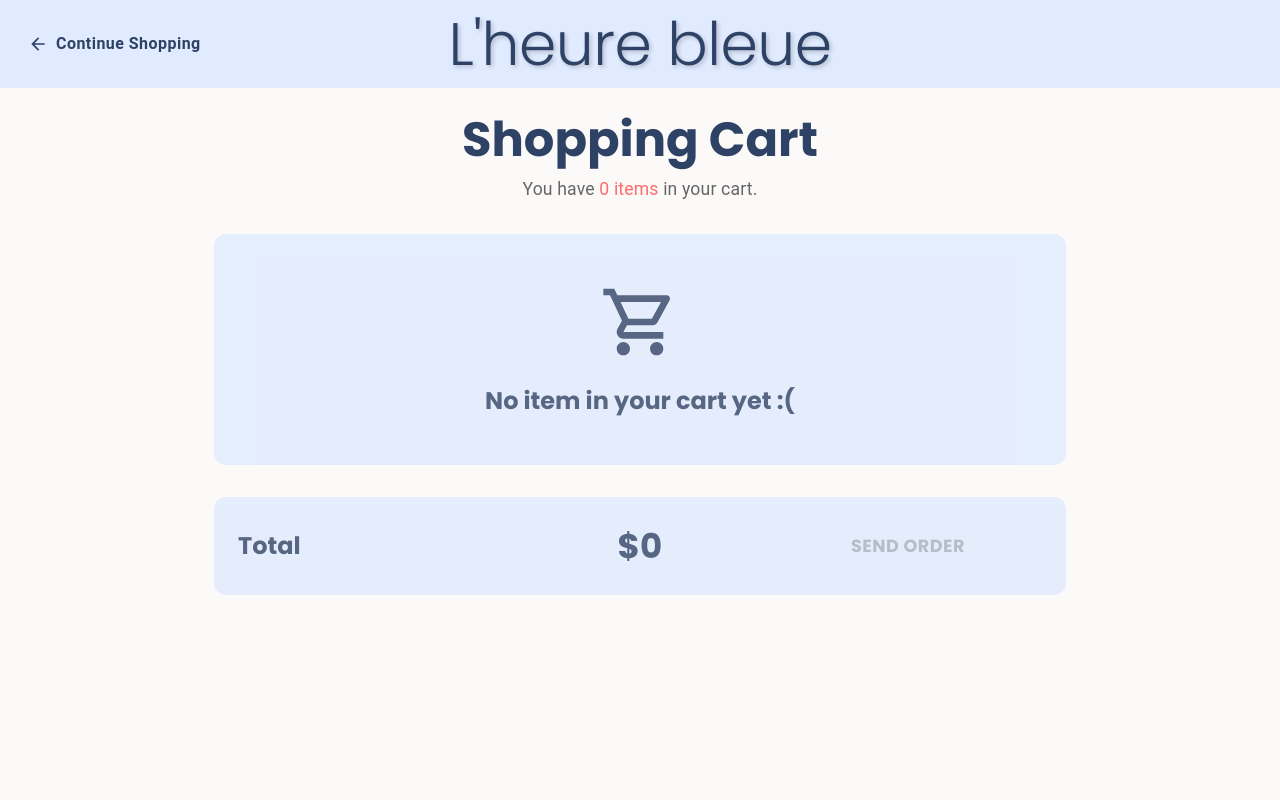
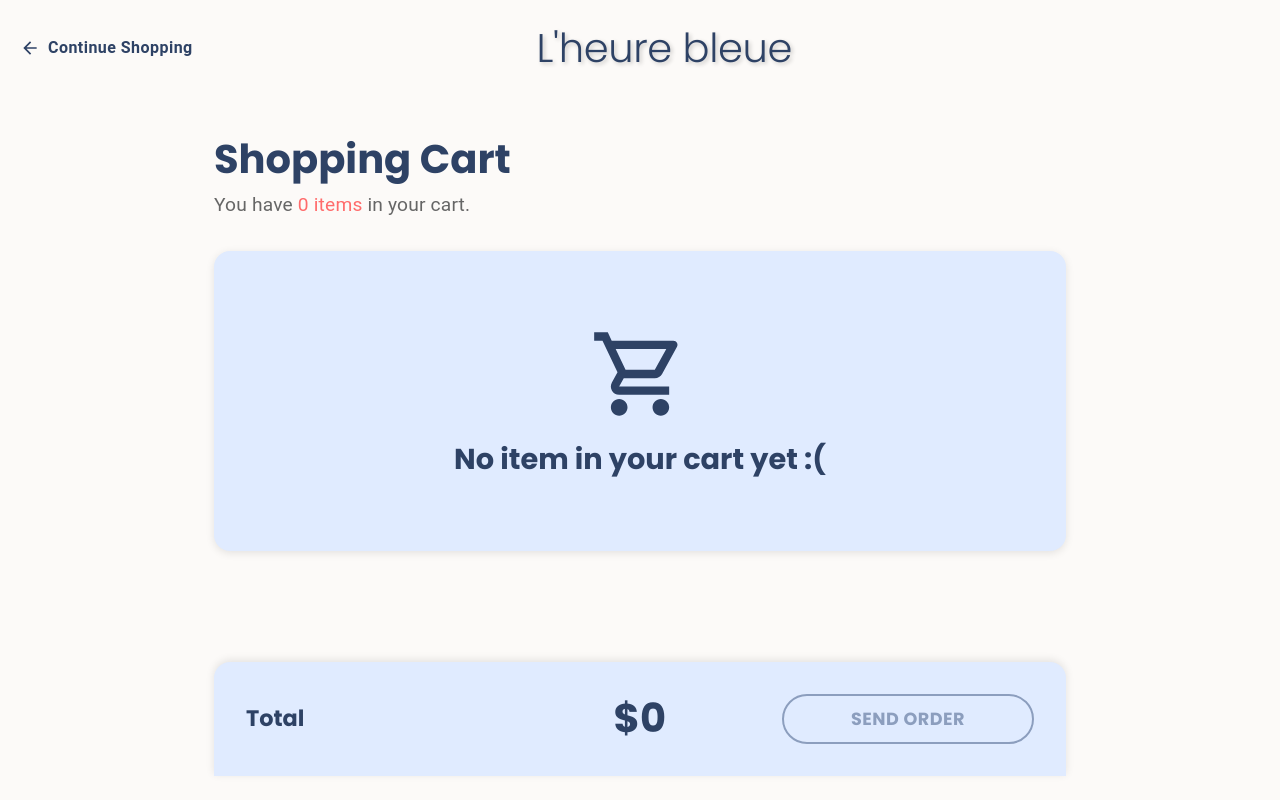
Before and after one commit to gimme-honeylemon/advminiproject, a Next.js app in the folder nextjs/: page /cart in a window 1280 px wide. Built offline with nearby package versions, Linux system fonts and the light colour scheme.

Commit message:
page update

```diff
--- a/nextjs/app/cart/page.js
+++ b/nextjs/app/cart/page.js
@@ -51,19 +51,14 @@ export default function CartPage() {
       sx={{
         minHeight: '100vh',
         backgroundColor: '#FCFAF8',
-        padding: 0
+        padding: 0,
+        display: 'flex',
+        flexDirection: 'column'
       }}
     >
       {/* Header */}
-      <Box
-        sx={{
-          backgroundColor: '#E0EBFF',
-          padding: 3,
-          display: 'flex',
-          alignItems: 'center',
-          justifyContent: 'space-between'
-        }}
-      >
+      <Box sx={{ padding: 3 }}>
+        <Box sx={{ display: 'flex', alignItems: 'center', justifyContent: 'space-between', marginBottom: 2 }}>
           <Button
             startIcon={<ArrowBack />}
             onClick={handleContinueShopping}
@@ -71,7 +66,8 @@ export default function CartPage() {
               color: "#2E4265",
               textTransform: 'none',
               fontSize: '1rem',
-            fontWeight: 'bold'
+              fontWeight: 'bold',
+              padding: 0
             }}
           >
             Continue Shopping
@@ -83,18 +79,27 @@ export default function CartPage() {
               fontFamily: "'Poppins', sans-serif",
               color: "#2E4265",
               textShadow: "2px 2px 4px rgba(1, 1, 1, 0.2)",
-            position: 'absolute',
-            left: '50%',
-            transform: 'translateX(-50%)'
+              fontSize: { xs: '1.5rem', sm: '2rem', md: '2.5rem' }
             }}
           >
             L'heure bleue
           </Typography>
 
-        <Box sx={{ width: 120 }} /> {/* Spacer for centering */}
+          <Box sx={{ width: { xs: 80, sm: 100, md: 120 } }} /> {/* Spacer for centering */}
         </Box>
 
-      <Container maxWidth="md" sx={{ padding: 3 }}>
+        {/* Gray line separator */}
+        <Box
+          sx={{
+            height: 1,
+            backgroundColor: '#E0E0E0',
+            boxShadow: '0 1px 2px rgba(0,0,0,0.1)',
+            marginBottom: 2
+          }}
+        />
+      </Box>
+
+      <Container maxWidth="md" sx={{ padding: 3, flex: 1, display: 'flex', flexDirection: 'column' }}>
         {/* Shopping Cart Title */}
         <Typography
           variant="h3"
@@ -103,7 +108,8 @@ export default function CartPage() {
             color: "#2E4265",
             fontWeight: 'bold',
             marginBottom: 1,
-            textAlign: 'center'
+            textAlign: 'left',
+            fontSize: { xs: '1.5rem', sm: '2rem', md: '2.5rem' }
           }}
         >
           Shopping Cart
@@ -113,9 +119,9 @@ export default function CartPage() {
         <Typography
           sx={{
             color: "#666",
-            textAlign: 'center',
+            textAlign: 'left',
             marginBottom: 4,
-            fontSize: '1.1rem'
+            fontSize: { xs: '1rem', sm: '1.1rem', md: '1.2rem' }
           }}
         >
           You have <span style={{ color: '#FF6B6B' }}>{totalItems}</span> <span style={{ color: '#FF6B6B' }}>{totalItems === 1 ? 'item' : 'items'}</span> in your cart.
@@ -126,16 +132,21 @@ export default function CartPage() {
           <Box
             sx={{
               textAlign: 'center',
-              padding: 6,
+              padding: { xs: 4, sm: 6, md: 8 },
               backgroundColor: '#E0EBFF',
-              borderRadius: 3,
+              borderRadius: 4,
               marginBottom: 4,
-              opacity: 0.8
+              minHeight: { xs: 200, sm: 250, md: 300 },
+              display: 'flex',
+              flexDirection: 'column',
+              justifyContent: 'center',
+              alignItems: 'center',
+              boxShadow: '0 2px 8px rgba(0,0,0,0.1)'
             }}
           >
             <ShoppingCartOutlined
               sx={{
-                fontSize: 80,
+                fontSize: { xs: 60, sm: 80, md: 100 },
                 color: "#2E4265",
                 marginBottom: 2
               }}
@@ -145,7 +156,8 @@ export default function CartPage() {
               sx={{
                 color: "#2E4265",
                 fontFamily: "'Poppins', sans-serif",
-                fontWeight: 'bold'
+                fontWeight: 'bold',
+                fontSize: { xs: '1.2rem', sm: '1.5rem', md: '1.8rem' }
               }}
             >
               No item in your cart yet :(
@@ -268,21 +280,25 @@ export default function CartPage() {
         <Box
           sx={{
             backgroundColor: '#E0EBFF',
-            borderRadius: 3,
-            padding: 3,
+            borderRadius: '16px 16px 0 0',
+            padding: { xs: 2, sm: 3, md: 4 },
+            marginTop: 'auto',
             position: 'sticky',
-            bottom: 20,
-            opacity: 0.8
+            bottom: 0,
+            left: 0,
+            right: 0,
+            boxShadow: '0 -2px 8px rgba(0,0,0,0.1)'
           }}
         >
-          <Grid container alignItems="center" justifyContent="space-between">
+          <Grid container alignItems="center" justifyContent="space-between" spacing={2}>
             <Grid item xs={4}>
               <Typography
                 variant="h5"
                 sx={{
                   fontFamily: "'Poppins', sans-serif",
                   color: "#2E4265",
-                  fontWeight: 'bold'
+                  fontWeight: 'bold',
+                  fontSize: { xs: '1rem', sm: '1.2rem', md: '1.4rem' }
                 }}
               >
                 Total
@@ -296,7 +312,8 @@ export default function CartPage() {
                   fontFamily: "'Poppins', sans-serif",
                   color: "#2E4265",
                   fontWeight: 'bold',
-                  textAlign: 'center'
+                  textAlign: 'center',
+                  fontSize: { xs: '1.5rem', sm: '2rem', md: '2.5rem' }
                 }}
               >
                 ${totalPrice}
@@ -308,15 +325,23 @@ export default function CartPage() {
                 onClick={handleSendOrder}
                 fullWidth
                 sx={{
-                  height: 50,
+                  height: { xs: 40, sm: 45, md: 50 },
                   borderRadius: '25px',
-                  backgroundColor: '#2E4265',
-                  color: '#FFFFFF',
+                  backgroundColor: '#FFFFFF',
+                  color: '#2E4265',
                   fontFamily: "'Poppins', sans-serif",
                   fontWeight: 'bold',
-                  fontSize: '1.1rem',
-                  '&:hover': { backgroundColor: '#1F2D4D' },
-                  '&:disabled': { backgroundColor: '#E0EBFF' }
+                  fontSize: { xs: '0.9rem', sm: '1rem', md: '1.1rem' },
+                  border: '2px solid #2E4265',
+                  '&:hover': {
+                    backgroundColor: '#2E4265',
+                    color: '#FFFFFF'
+                  },
+                  '&:disabled': {
+                    backgroundColor: '#E0EBFF',
+                    color: '#8C9EBE',
+                    border: '2px solid #8C9EBE'
+                  }
                 }}
                 disabled={totalItems === 0}
               >
```
Lines whose indentation alone changed are shown as unchanged.
